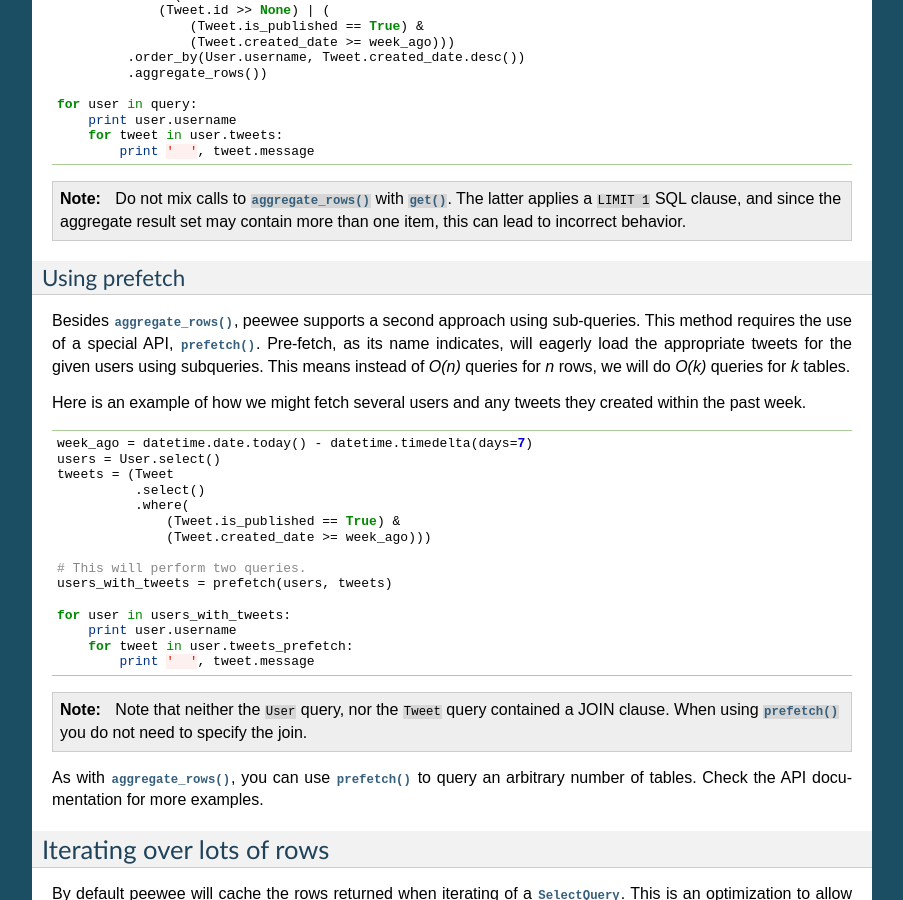
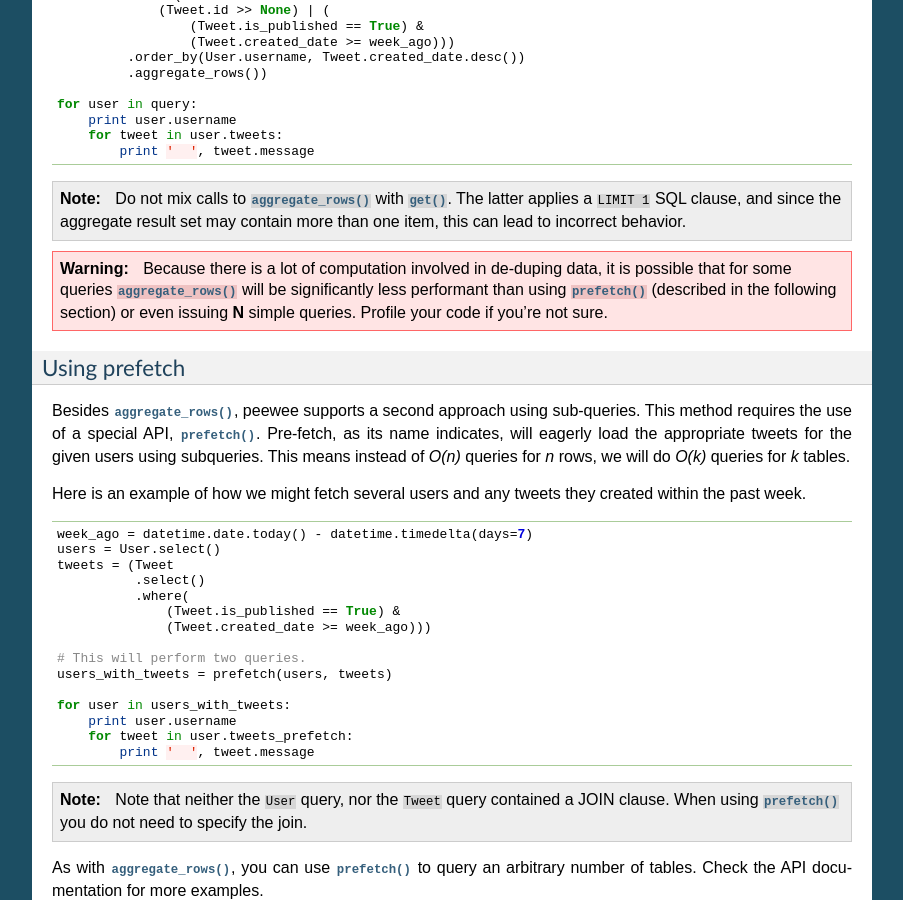
Before and after one commit to coleifer/peewee, a Sphinx documentation site: the page built from docs/peewee/querying.rst, in a window 1280 px wide and 900 px high, scrolled down 23834 px. Shown: the whole window, without its empty margins (198-1101 px from the left). Built offline with Sphinx 7.4.7, drawn with Linux system fonts in a browser that asks for light colours; pages that are not in the unit, such as notebooks, are missing from menus.

Commit message:
Perf note on aggregate rows.

```diff
--- a/docs/peewee/querying.rst
+++ b/docs/peewee/querying.rst
@@ -1427,6 +1427,9 @@ Below is an example of how we might fetch several users and any tweets they crea
 .. note::
     Do not mix calls to :py:meth:`~SelectQuery.aggregate_rows` with :py:meth:`~SelectQuery.get`. The latter applies a ``LIMIT 1`` SQL clause, and since the aggregate result set may contain more than one item, this can lead to incorrect behavior.
 
+.. warning::
+    Because there is a lot of computation involved in de-duping data, it is possible that for some queries :py:meth:`~SelectQuery.aggregate_rows` will be significantly less performant than using :py:func:`prefetch` (described in the following section) or even issuing **N** simple queries. Profile your code if you're not sure.
+
 Using prefetch
 ^^^^^^^^^^^^^^
 
```
